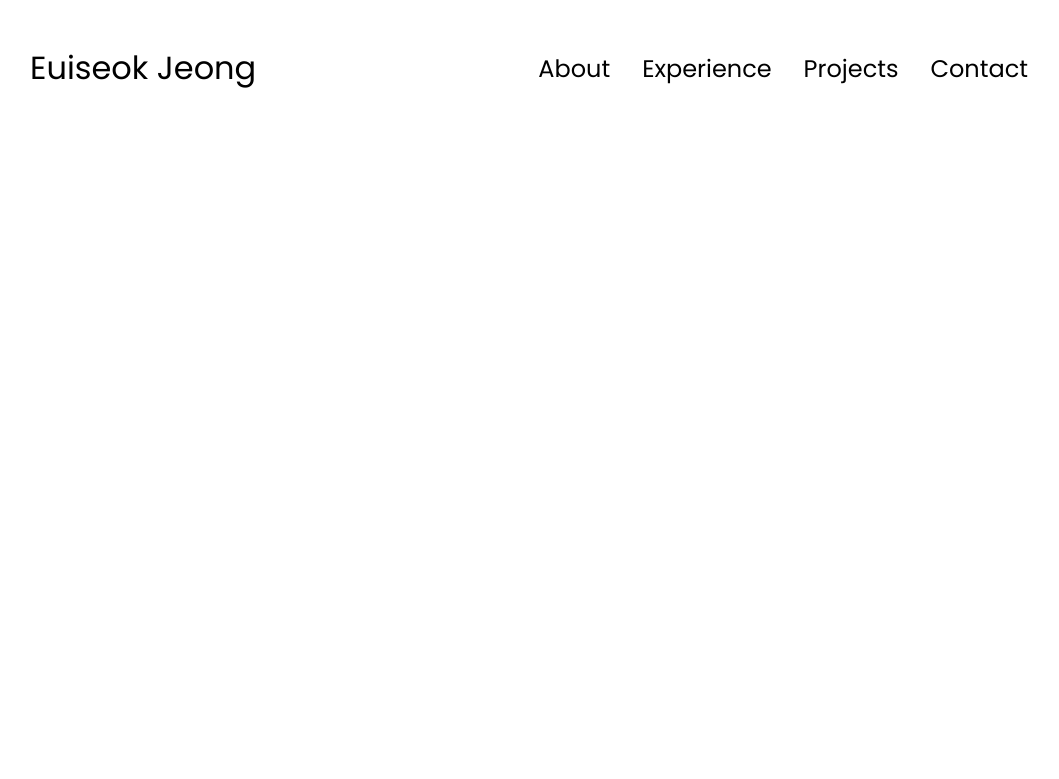
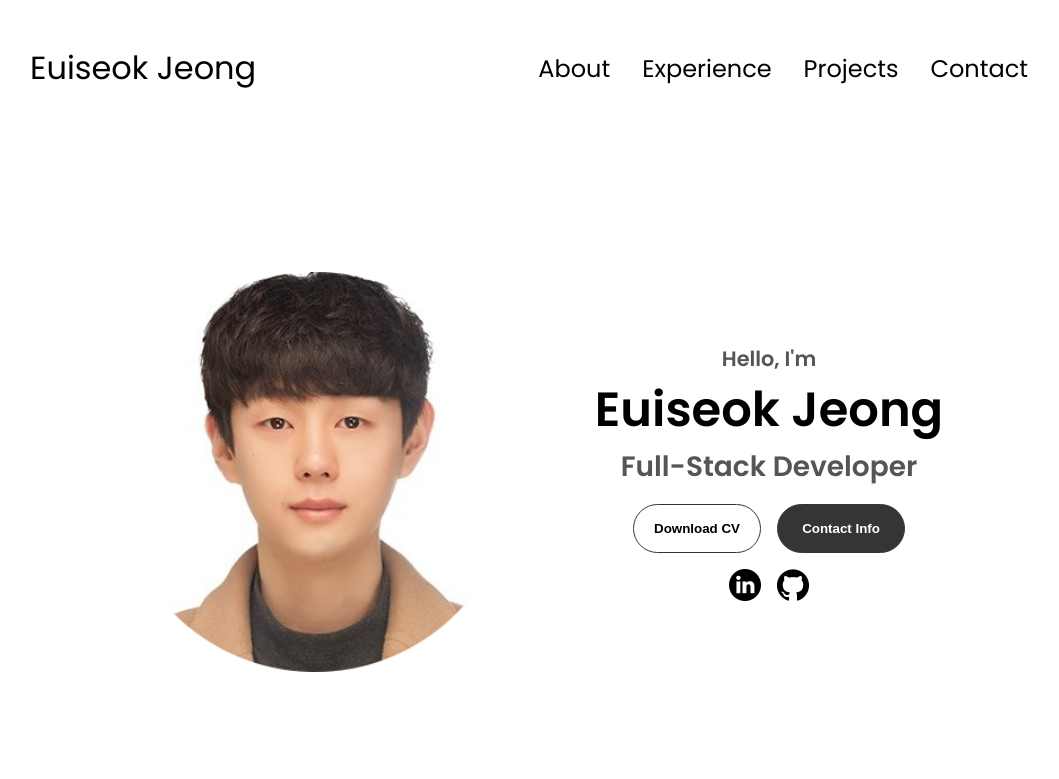
Before and after one commit to EuiseokJeongNZ/euiseokjeong_portfolio, a plain HTML site: page index.html in a window 1280 px wide. Shown: the whole page, without its empty margins (111-1170 px from the left). Drawn offline with Linux system fonts and the light colour scheme.

Commit message:
8th_nov_2024_changed

```diff
--- a/index.html
+++ b/index.html
@@ -36,6 +36,24 @@
                 </div>
             </div>
         </nav>
+        <section id="profile">
+            <div class="section_pic-container">
+                <img src="./assets/profile1.png" alt="Euiseok Jeong profile picture">
+            </div>
+            <div class="section_text">
+                <p class="section_text_p1">Hello, I'm</p>
+                <h1 class="title">Euiseok Jeong</h1>
+                <p class="section_text_p2">Full-Stack Developer</p>
+                <div class="btn-container">
+                    <button class="btn btn-color-2" onclick="window.open('./assets/resume-example.pdf')">Download CV</button>
+                    <button class="btn btn-color-1" onclick="location.href='./#contact'">Contact Info</button>
+                </div>
+                <div id="social-container">
+                    <img src="./assets/linkedin.png" alt="My LinkedIn profile" class="icon" onclick="location.href='https:/www.linkedin.com/in/euiseok-jeong-965b9b310/'">
+                    <img src="./assets/github.png" alt="My Github profile" class="icon" onclick="location.href='https:/github.com/EuiseokJeongNZ'">
+                </div>
+            </div>
+        </section>
         <script src="script.js"></script>
     </body>
 </html>
--- a/style.css
+++ b/style.css
@@ -144,3 +144,116 @@ a:hover {
 .hamburger-icon span:first-child {
     transform: none;
 }
+
+/* Section */
+
+section {
+    padding-top: 4vh;
+    height: 96vh;
+    margin: 0 10rem;
+    box-sizing: border-box;
+    min-height: fit-content;
+}
+
+.section-container {
+    display: fles;
+}
+
+/* Profile Section */
+
+#profile {
+    display: flex;
+    justify-content: center;
+    gap: 5rem;
+    height: 80vh;
+}
+
+.section_pic-container {
+    display: flex;
+    height: 400px;
+    width: 400;
+    margin: auto 0;
+}
+
+.section_text {
+    align-self: center;
+    text-align: center;
+}
+
+.section_text p {
+    font-weight: 600;
+}
+
+.section_text_p1 {
+    text-align: center;
+    font-size: 1.3rem;
+}
+
+.section_text_p2 {
+    font-size: 1.75rem;
+    margin-bottom: 1rem;
+}
+
+.title {
+    font-size: 3rem;
+    text-align: center;
+}
+
+#social-container {
+    display: flex;
+    justify-content: center;
+    margin-top: 1rem;
+    gap: 1rem;
+}
+
+/* Icons */
+
+.icon {
+    cursor: pointer;
+    height: 2rem;
+}
+
+/* Buttons */
+
+.btn-container {
+    display: flex;
+    justify-content: center;
+    gap: 1rem;
+}
+
+.btn {
+    font-weight: 600;
+    transition: all 300ms ease;
+    padding: 1rem;
+    width: 8rem;
+    border-radius: 2rem;
+}
+
+.btn-color-1, .btn-color-2 {
+    border: rgb(53, 53, 53) 0.1rem solid;
+}
+
+.btn-color-1:hover, .btn-color-2:hover {
+    cursor: pointer;
+}
+
+.btn-color-1, .btn-color-2:hover {
+    background: rgb(53, 53, 53);
+    color: white;
+}
+
+.btn-color-1:hover {
+    background: rgb(0, 0, 0);
+}
+
+.btn-color-2 {
+    background: none;
+}
+
+.btn-color-2:hover {
+    border: rgb(255, 255, 255) 0.1rem solid;
+}
+
+.btn-container{
+    gap: 1rem;
+}
```
Also changed, not shown: assets/profile1.png (added).
